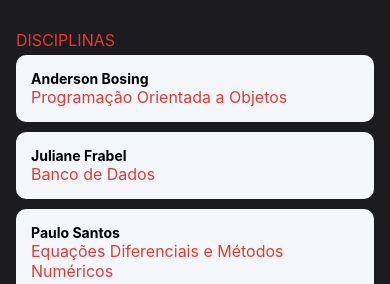
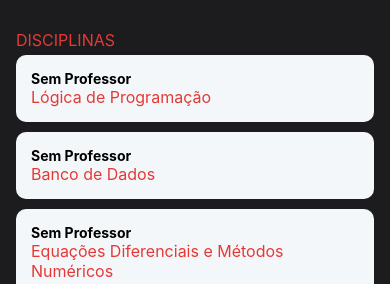
Before and after one commit to RaphaCardoso/Project_ReactNative-College, a React Native app in the folder Project_React-College/: screen /Professor in a window 390 px wide. Shown: the part 357-641 px from the top of the page. Built offline with nearby package versions, Linux system fonts and the light colour scheme.

Commit message:
Update ProfessorPage.js
Ajuste na área de disciplinas

```diff
--- a/Project_React-College/src/screens/ProfessorPage.js
+++ b/Project_React-College/src/screens/ProfessorPage.js
@@ -30,9 +30,9 @@ export default function ProfessorPage() {
 
         <View style={styles.courseSection}>
           <Text style={styles.courseTitle}>DISCIPLINAS</Text>
-          <CourseItem name="Anderson Bosing" title="Programação Orientada a Objetos" />
-          <CourseItem name="Juliane Frabel" title="Banco de Dados" />
-          <CourseItem name="Paulo Santos" title="Equações Diferenciais e Métodos Numéricos" />
+          <CourseItem name="Sem Professor" title="Lógica de Programação " />
+          <CourseItem name="Sem Professor" title="Banco de Dados" />
+          <CourseItem name="Sem Professor" title="Equações Diferenciais e Métodos Numéricos" />
         </View>
       </ScrollView>
 
```
